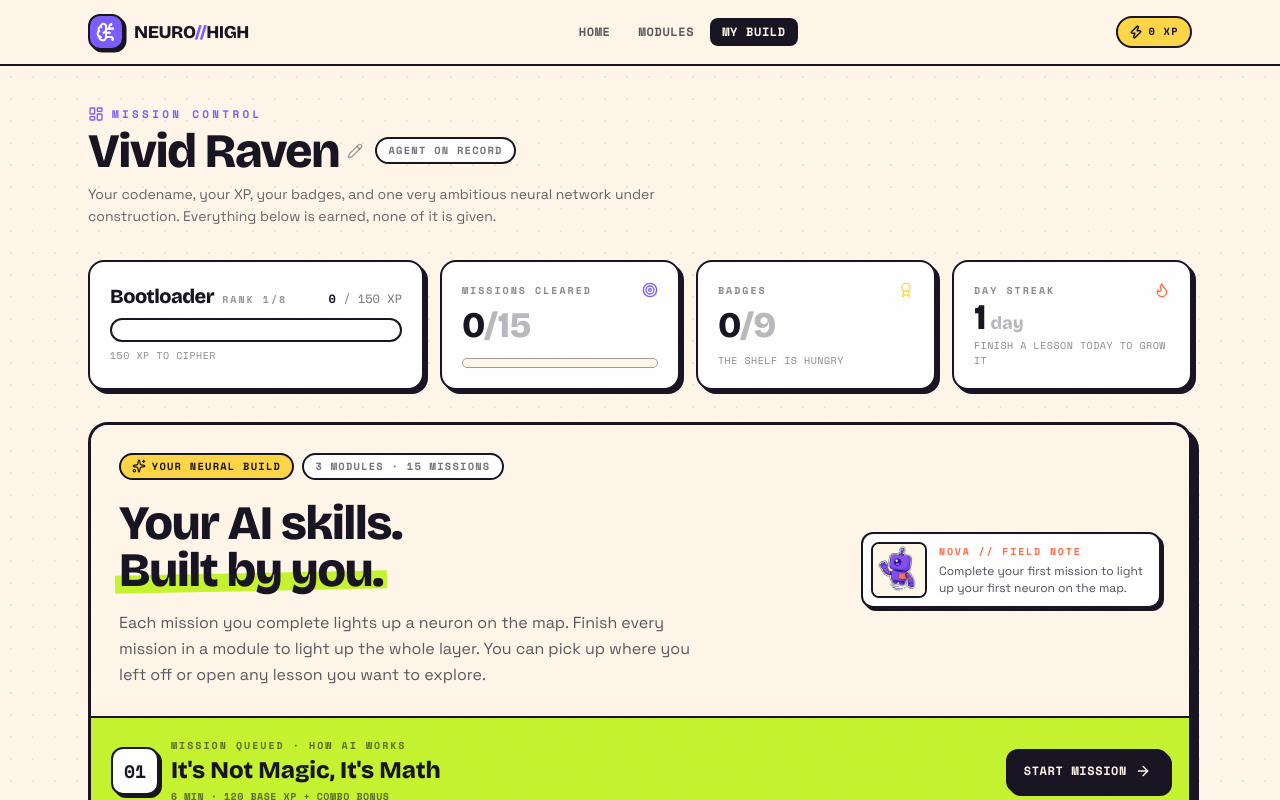
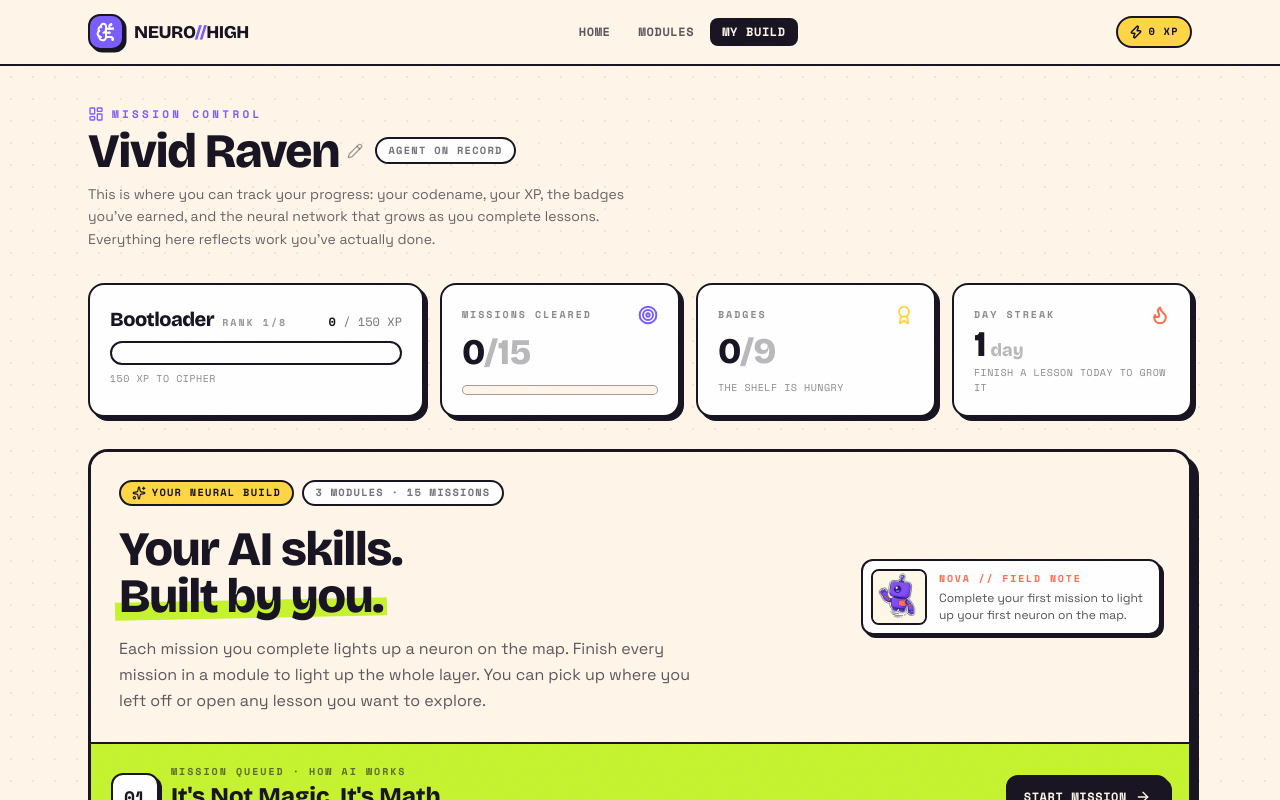
Before and after one commit to AnishVDev/Neuro-High, a Next.js app: page /dashboard in a window 1280 px wide. Shown: the top 800 px of the page. Built offline with nearby package versions, Linux system fonts and the light colour scheme.

Commit message:
Update DashboardClient.tsx

```diff
--- a/src/components/DashboardClient.tsx
+++ b/src/components/DashboardClient.tsx
@@ -37,8 +37,9 @@ export default function DashboardClient() {
           <span className="chip bg-white text-ink/60">agent on record</span>
         </div>
         <p className="mt-2 max-w-xl text-sm leading-relaxed text-ink/65">
-          Your codename, your XP, your badges, and one very ambitious neural network under
-          construction. Everything below is earned, none of it is given.
+          This is where you can track your progress: your codename, your XP, the badges you've
+          earned, and the neural network that grows as you complete lessons. Everything here
+          reflects work you've actually done.
         </p>
       </motion.div>
 
@@ -54,18 +55,24 @@ export default function DashboardClient() {
         </div>
         <div className="sticker flex flex-col justify-between bg-white p-5">
           <p className="flex items-center justify-between font-mono text-[10px] font-bold uppercase tracking-[0.2em] text-ink/50">
-            Missions cleared <Target className="size-4 text-vio" />
+            Missions cleared <Target className="size-5 shrink-0 text-vio" strokeWidth={2.4} />
           </p>
           <p className="font-display text-4xl font-extrabold text-ink">
             {done}<span className="text-ink/30">/{TOTAL_LESSONS}</span>
           </p>
           <div className="mt-1 h-2.5 rounded-full border border-ink/40 bg-paper p-[1.5px]">
-            <div className="h-full rounded-full bg-vio transition-all" style={{ width: `${(done / TOTAL_LESSONS) * 100}%` }} />
+            <div
+              className="h-full rounded-full transition-all"
+              style={{
+                width: `${(done / TOTAL_LESSONS) * 100}%`,
+                background: "linear-gradient(90deg, #7B5CFF 0%, #0EA8CC 100%)",
+              }}
+            />
           </div>
         </div>
         <div className="sticker flex flex-col justify-between bg-white p-5">
           <p className="flex items-center justify-between font-mono text-[10px] font-bold uppercase tracking-[0.2em] text-ink/50">
-            Badges <Award className="size-4 text-sun" />
+            Badges <Award className="size-5 shrink-0 text-sun" strokeWidth={2.4} />
           </p>
           <p className="font-display text-4xl font-extrabold text-ink">
             {badges}<span className="text-ink/30">/{BADGES.length}</span>
@@ -76,7 +83,7 @@ export default function DashboardClient() {
         </div>
         <div className="sticker flex flex-col justify-between bg-white p-5">
           <p className="flex items-center justify-between font-mono text-[10px] font-bold uppercase tracking-[0.2em] text-ink/50">
-            Day streak <Flame className="size-4 text-coral" />
+            Day streak <Flame className="size-5 shrink-0 text-coral" strokeWidth={2.4} />
           </p>
           <p className="font-display text-4xl font-extrabold text-ink">
             {streak}<span className="text-lg text-ink/30"> day{streak === 1 ? "" : "s"}</span>
@@ -91,7 +98,6 @@ export default function DashboardClient() {
       <div className="mt-8">
         <NeuralMap />
       </div>
-
 
       <div className="mt-12 grid gap-8 lg:grid-cols-[1.2fr_1fr]">
         <section>
```
